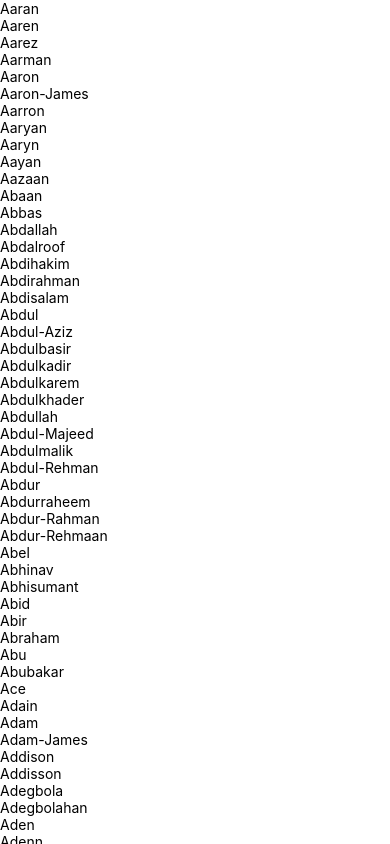
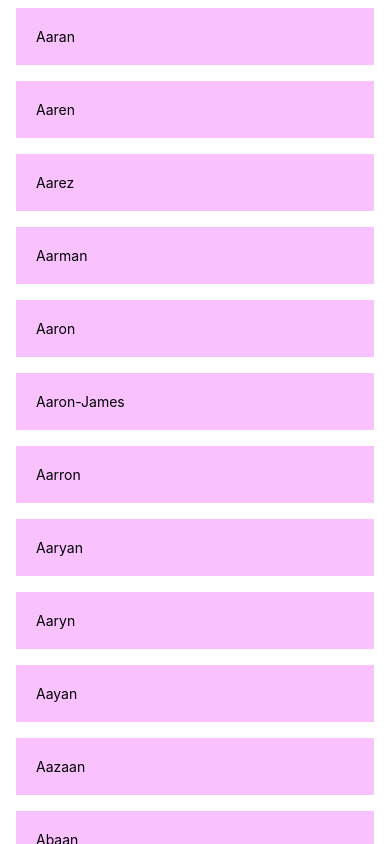
Before and after one commit to boeykokchin/PCMOB3Demo0, a React Native app: screen / in a window 390 px wide. Built offline with nearby package versions, Linux system fonts and the light colour scheme.

Commit message:
based - task challenge OK

```diff
--- a/App.js
+++ b/App.js
@@ -2751,11 +2751,15 @@ const names = [
   'Zuriel',
 ];
 
-const namesAsObjects = names.map((item) => {
+const namesAsObjects = names.map((item, index) => {
   return {
     name: item,
+    id: index.toString(),
   };
 });
+
+console.log(namesAsObjects[0]);
+console.log(namesAsObjects[1]);
 
 const Item = ({ name }) => (
   <View style={styles.item}>
@@ -2765,7 +2769,11 @@ const Item = ({ name }) => (
 
 export default function App() {
   function renderName({ item }) {
-    return <Text>{item.name}</Text>;
+    return (
+      <SafeAreaView>
+        <Text style={styles.item}>{item.name}</Text>
+      </SafeAreaView>
+    );
   }
 
   return (
```
